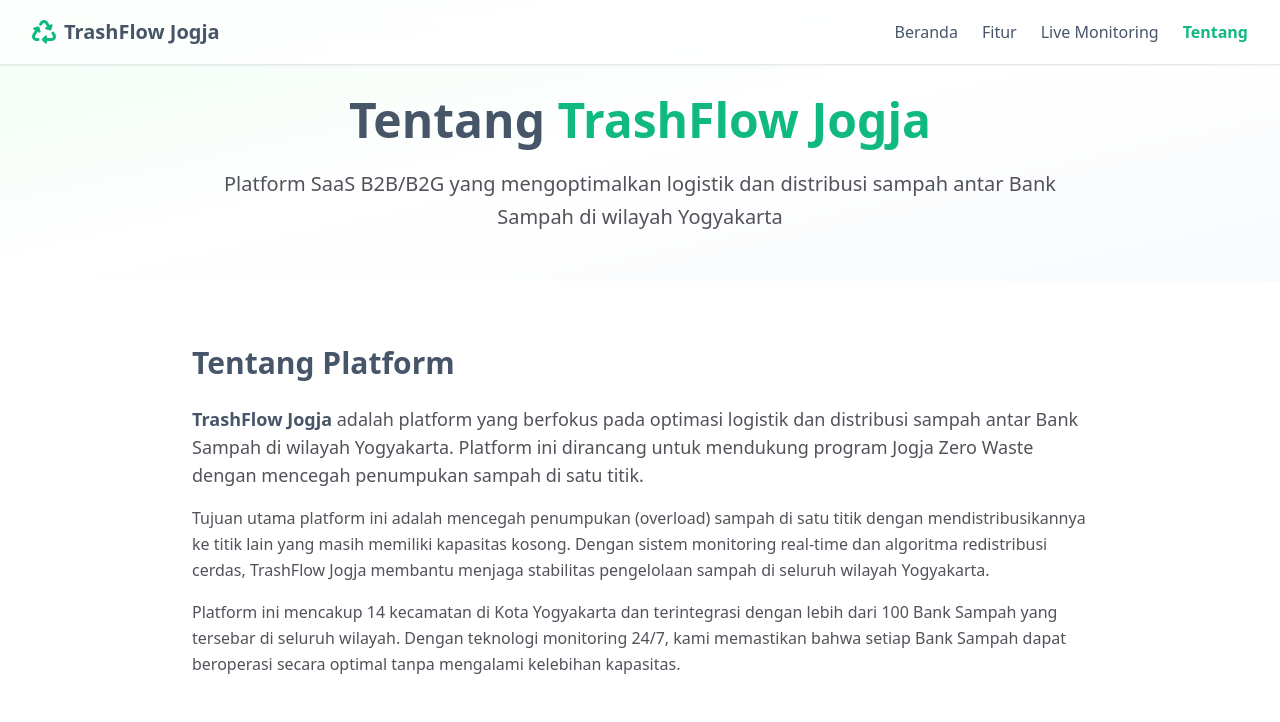
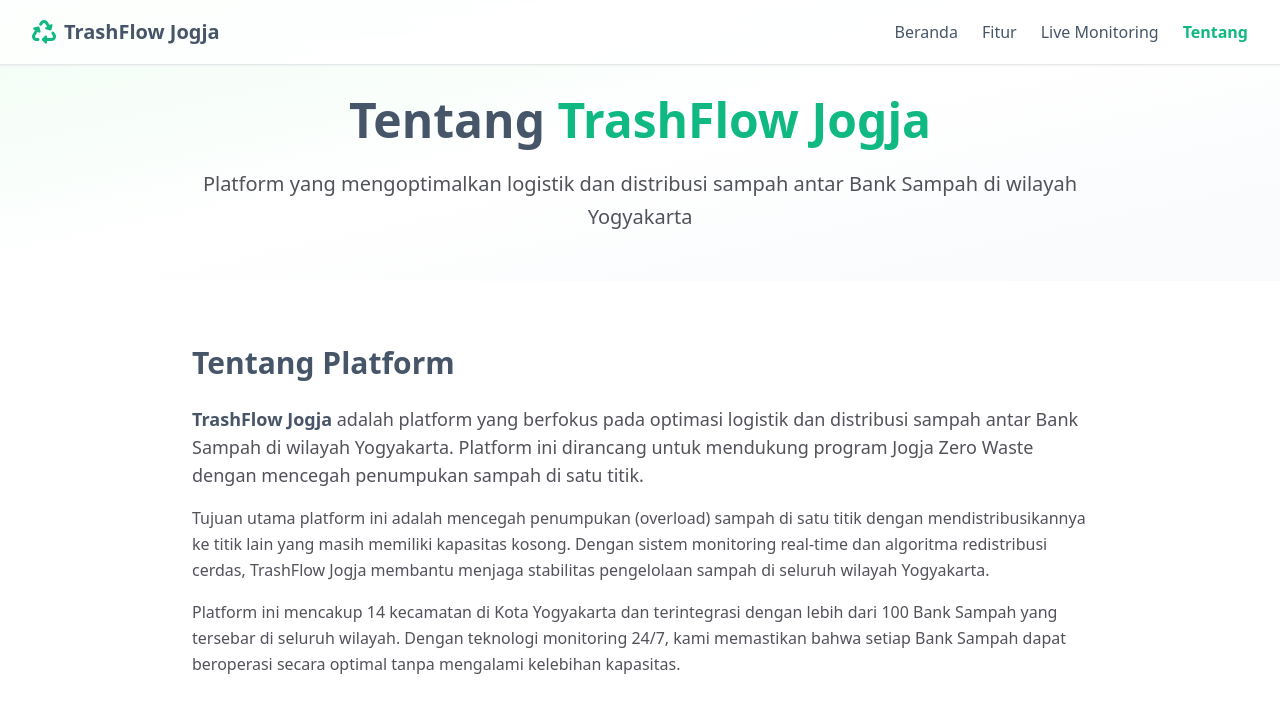
Before and after one commit to makhluk-antariksa/uas_tecno2, a plain HTML site: page about.html in a window 1280 px wide. Shown: the top 722 px of the page. Drawn offline with nearby package versions, Linux system fonts and the light colour scheme.

Commit message:
Update about.html

```diff
--- a/about.html
+++ b/about.html
@@ -78,7 +78,7 @@
                     Tentang <span class="text-nature-green">TrashFlow Jogja</span>
                 </h1>
                 <p class="text-xl text-zinc-professional leading-relaxed">
-                    Platform SaaS B2B/B2G yang mengoptimalkan logistik dan distribusi sampah antar Bank Sampah di wilayah Yogyakarta
+                    Platform yang mengoptimalkan logistik dan distribusi sampah antar Bank Sampah di wilayah Yogyakarta
                 </p>
             </div>
         </div>
```
